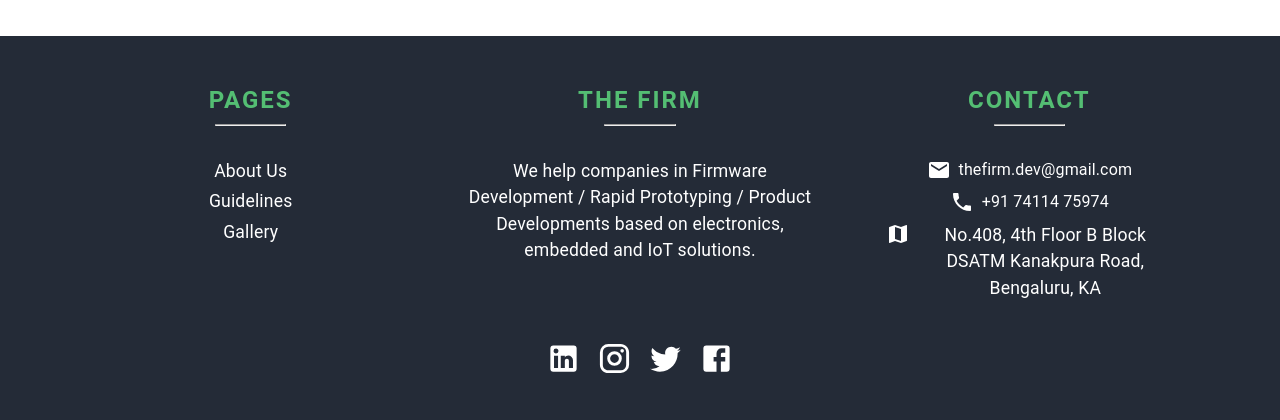
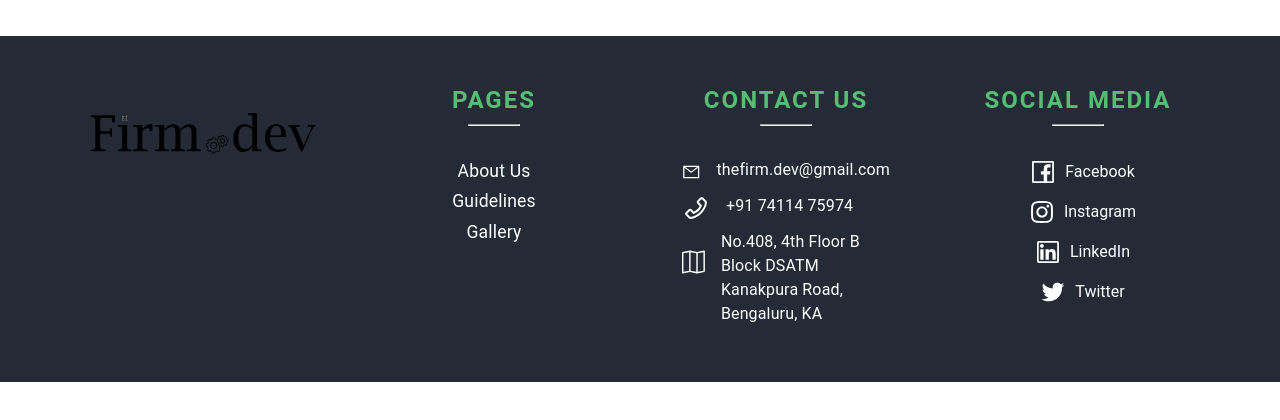
Before and after one commit to itsnitinr/mern-ecommerce, a React (Create React App) app in the folder frontend/: page / in a window 1280 px wide. Shown: the part 1895-2315 px from the top of the page. After the commit the page ends 2277 px from the top, so only its background shows below. Built offline with nearby package versions, Linux system fonts and the light colour scheme.

Commit message:
New footer design

```diff
--- a/frontend/src/components/footer/Footer.component.jsx
+++ b/frontend/src/components/footer/Footer.component.jsx
@@ -1,14 +1,15 @@
 import { Link, useRouteMatch } from 'react-router-dom';
 import { Container, Grid, Typography } from '@material-ui/core';
 import {
-  Mail,
-  Phone,
-  Map,
-  LinkedIn,
-  Instagram,
-  Twitter,
-  Facebook,
-} from '@material-ui/icons';
+  AiOutlineMail,
+  AiOutlinePhone,
+  AiOutlineFacebook,
+  AiOutlineTwitter,
+  AiOutlineInstagram,
+  AiOutlineLinkedin,
+} from 'react-icons/ai';
+import { BsMap } from 'react-icons/bs';
+import { ReactComponent as Logo } from '../../assets/firmLogo.svg';
 import useStyles from './Footer.styles';
 
 const Footer = () => {
@@ -23,7 +24,10 @@ const Footer = () => {
     >
       <Container>
         <Grid container spacing={4} justify="center">
-          <Grid item md={4}>
+          <Grid item md={3}>
+            <Logo />
+          </Grid>
+          <Grid item md={3}>
             <Typography className={classes.footerHead} variant="h5">
               Pages
             </Typography>
@@ -40,24 +44,14 @@ const Footer = () => {
               </Link>
             </div>
           </Grid>
-          <Grid item md={4}>
+          <Grid item md={3}>
             <Typography className={classes.footerHead} variant="h5">
-              The Firm
+              Contact Us
             </Typography>
             <hr className={classes.hr} />
-            <Typography className={classes.aboutText}>
-              We help companies in Firmware Development / Rapid Prototyping /
-              Product Developments based on electronics, embedded and IoT
-              solutions.
-            </Typography>
-          </Grid>
-          <Grid item md={4}>
-            <Typography className={classes.footerHead} variant="h5">
-              Contact
-            </Typography>
-            <hr className={classes.hr} />
+            <div className={classes.contactContainer}>
               <div className={classes.contact}>
-              <Mail />{' '}
+                <AiOutlineMail fontSize={28} />{' '}
                 <a
                   href="mailto:thefirm.dev@gmail.com"
                   className={classes.contactText}
@@ -66,40 +60,60 @@ const Footer = () => {
                 </a>
               </div>
               <div className={classes.contact}>
-              <Phone />{' '}
+                <AiOutlinePhone fontSize={28} />{' '}
                 <a href="phone:7411475974" className={classes.contactText}>
                   <Typography>+91 74114 75974</Typography>
                 </a>
               </div>
               <div className={classes.contact}>
-              <Map />
+                <BsMap fontSize={64} />
                 <Typography className={classes.contactText}>
                   No.408, 4th Floor B Block DSATM Kanakpura Road, Bengaluru, KA
                 </Typography>
               </div>
+            </div>
           </Grid>
-          <Grid item md={4}>
-            <a href="https://www.thefirm.dev/" className={classes.socialIcon}>
-              <LinkedIn fontSize="large" />
+          <Grid item md={3}>
+            <Typography className={classes.footerHead} variant="h5">
+              Social Media
+            </Typography>
+            <hr className={classes.hr} />
+            <div className={classes.socialContainer}>
+              <a href="https://www.thefirm.dev/" className={classes.socialLink}>
+                <AiOutlineFacebook
+                  className={classes.socialIcon}
+                  fontSize={28}
+                />{' '}
+                Facebook
               </a>
               <a
                 href="https://www.instagram.com/thefirm.dev/?hl=en"
+                className={classes.socialLink}
+              >
+                <AiOutlineInstagram
                   className={classes.socialIcon}
-            >
-              <Instagram fontSize="large" />
+                  fontSize={28}
+                />{' '}
+                Instagram
+              </a>
+              <a href="https://www.thefirm.dev/" className={classes.socialLink}>
+                <AiOutlineLinkedin
+                  className={classes.socialIcon}
+                  fontSize={28}
+                />{' '}
+                LinkedIn
               </a>
               <a
                 href="https://twitter.com/ThefirmD"
+                className={classes.socialLink}
+              >
+                <AiOutlineTwitter
                   className={classes.socialIcon}
-            >
-              <Twitter fontSize="large" />
+                  fontSize={28}
+                />{' '}
+                Twitter
               </a>
-            <a
-              href="https://twitter.com/ThefirmD"
-              className={classes.socialIcon}
-            >
-              <Facebook fontSize="large" />
-            </a>
+            </div>
           </Grid>
         </Grid>
       </Container>
--- a/frontend/src/components/footer/Footer.styles.jsx
+++ b/frontend/src/components/footer/Footer.styles.jsx
@@ -30,14 +30,17 @@ const useStyles = makeStyles((theme) => ({
     },
     marginBottom: '0.25rem',
   },
-  aboutText: {
-    color: 'white',
-    fontSize: '1.1rem',
+  contactContainer: {
+    display: 'flex',
+    alignItems: 'flex-start',
+    flexDirection: 'column',
+    [theme.breakpoints.down('xs')]: {
+      alignItems: 'center',
+    },
   },
   contact: {
+    display: 'flex',
     color: 'white',
-    display: 'flex',
-    justifyContent: 'center',
     marginBottom: '0.5rem',
     width: '80%',
     margin: '0 auto',
@@ -47,18 +50,31 @@ const useStyles = makeStyles((theme) => ({
   },
   contactText: {
     color: 'white',
-    marginLeft: '0.5rem',
-    fontSize: '1.1rem',
+    marginLeft: '1rem',
+    textAlign: 'left',
+    fontSize: '1rem',
     '&:hover': {
-      color: theme.palette.secondary.main,
+      color: '#eee',
     },
   },
   socialIcon: {
     margin: '0 0.5rem',
     color: 'white',
-    '&:hover': {
-      color: theme.palette.secondary.main,
-    },
+  },
+  socialLink: {
+    color: '#fff',
+    fontFamily: 'Roboto, sans-serif',
+    display: 'flex',
+    flexDirection: 'row',
+    alignItems: 'center',
+    justifyContent: 'flex-start',
+    textAlign: 'left',
+    marginBottom: '0.75rem',
+  },
+  socialContainer: {
+    display: 'flex',
+    flexDirection: 'column',
+    alignItems: 'center',
   },
 }));
 
```
Also changed, not shown: 1 other file (tests, documents, lock files or other folders). Lines whose indentation alone changed are shown as unchanged.
